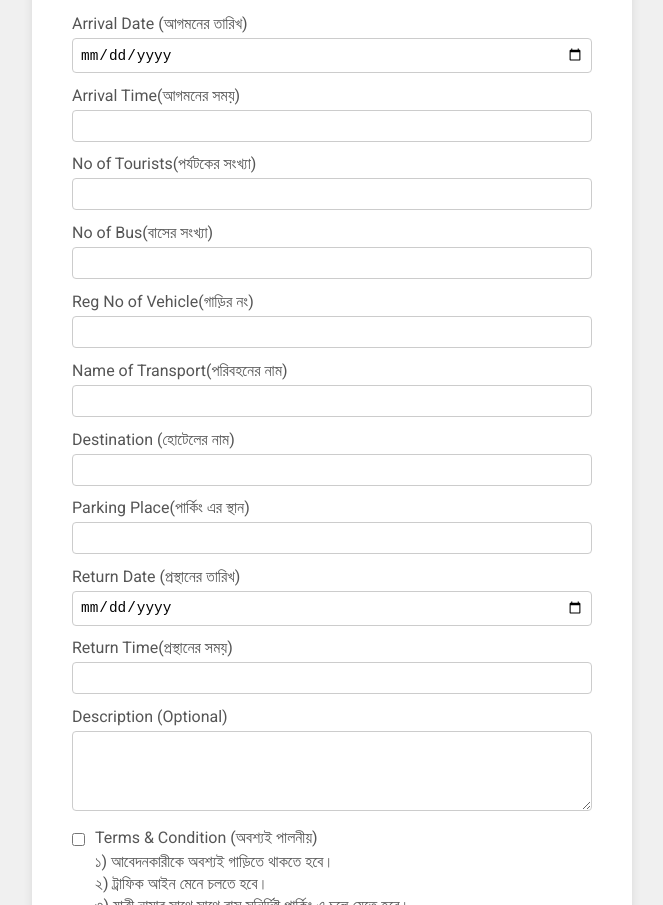
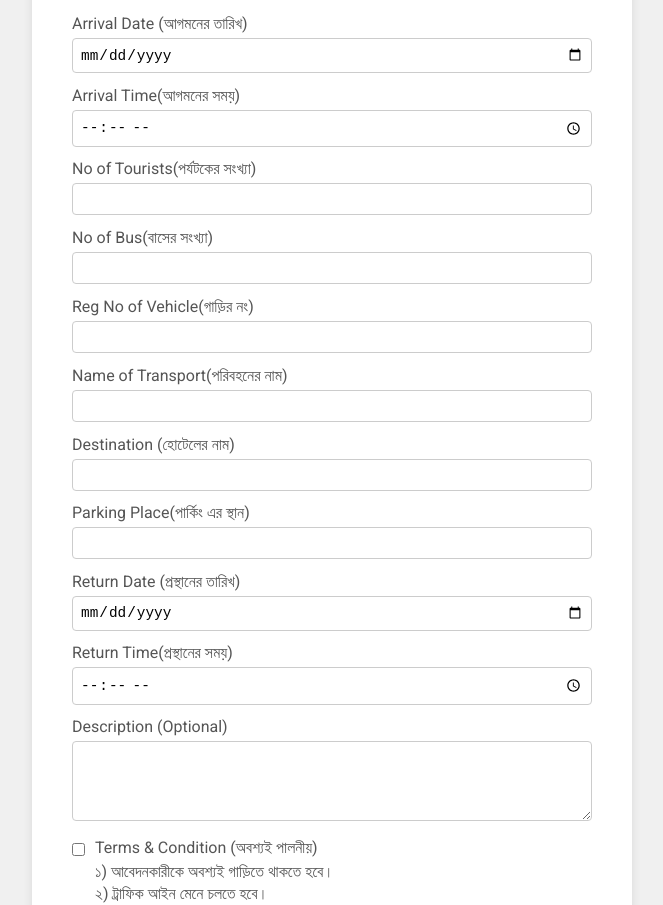
Before and after one commit to Sairaj-Aftab/coxscab, a Next.js app: page /tourist-bus-entry-permission in a window 1280 px wide. Shown: the part 505-1410 px from the top of the page, without its empty margins (308-971 px from the left). Built offline with nearby package versions, Linux system fonts and the light colour scheme.

Commit message:
update code again

```diff
--- a/app/components/TouristBusEntryPermissionForm.jsx
+++ b/app/components/TouristBusEntryPermissionForm.jsx
@@ -52,7 +52,7 @@ const TouristBusEntryPermissionForm = () => {
             </div>
             <div className="form-group">
               <label htmlFor="arrivalTime">Arrival Time(আগমনের সময়)</label>
-              <input type="text" id="arrivalTime" name="arrivalTime" required />
+              <input type="time" id="arrivalTime" name="arrivalTime" required />
             </div>
             <div className="form-group">
               <label htmlFor="numberTourist">
@@ -115,7 +115,7 @@ const TouristBusEntryPermissionForm = () => {
             </div>
             <div className="form-group">
               <label htmlFor="returnTime">Return Time(প্রস্থানের সময়)</label>
-              <input type="text" id="returnTime" name="returnTime" required />
+              <input type="time" id="returnTime" name="returnTime" required />
             </div>
             <div className="form-group">
               <label htmlFor="description">Description (Optional)</label>
```
